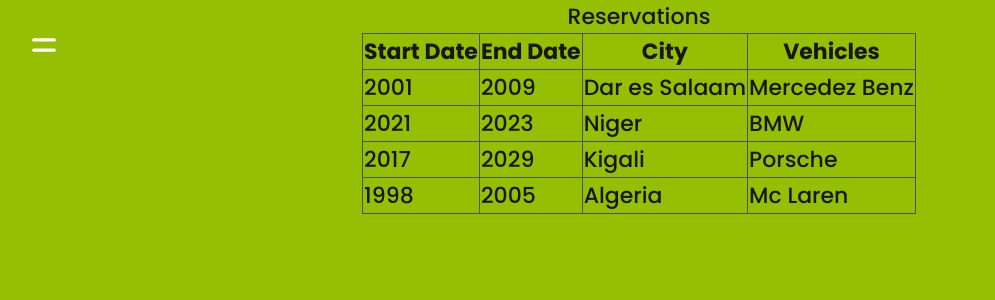
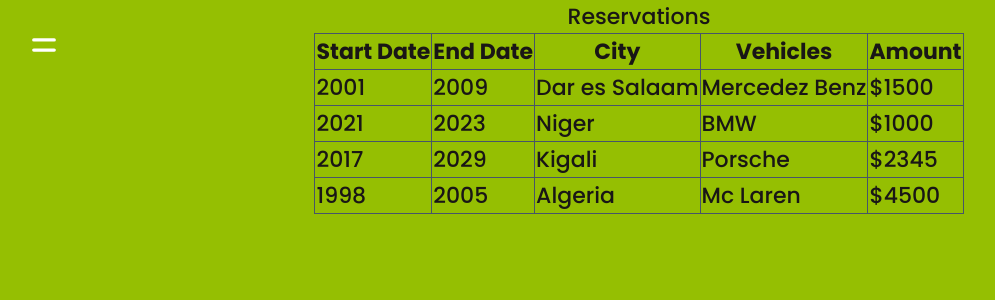
Before and after one commit to tumainimaganiko/front-end-capstone-group, a React (Create React App) app: page /my-reservations in a window 1280 px wide. Shown: the top 300 px of the page, without its empty margins (1-996 px from the left). Built offline with nearby package versions, Linux system fonts and the light colour scheme; no server answers.

Commit message:
Add Reservations Amount

```diff
--- a/src/components/Reservations.jsx
+++ b/src/components/Reservations.jsx
@@ -21,6 +21,7 @@ function Reservations() {
             <th className="border border-slate-600">End Date</th>
             <th className="border border-slate-600">City</th>
             <th className="border border-slate-600">Vehicles</th>
+            <th className="border border-slate-600">Amount</th>
           </tr>
         </thead>
         <tbody>
@@ -30,6 +31,7 @@ function Reservations() {
               <td className="border border-slate-600">{reservation.returnDate}</td>
               <td className="border border-slate-600">{reservation.city}</td>
               <td className="border border-slate-600">{reservation.car.name}</td>
+              <td className="border border-slate-600">{reservation.amount}</td>
             </tr>
           ))}
         </tbody>
--- a/src/redux/reservations/reservationSlice.js
+++ b/src/redux/reservations/reservationSlice.js
@@ -8,24 +8,28 @@ const initialState = {
       returnDate: '2009',
       city: 'Dar es Salaam',
       car: { name: 'Mercedez Benz' },
+      amount: '$1500',
     },
     {
       rentDate: '2021',
       returnDate: '2023',
       city: 'Niger',
       car: { name: 'BMW' },
+      amount: '$1000',
     },
     {
       rentDate: '2017',
       returnDate: '2029',
       city: 'Kigali',
       car: { name: 'Porsche' },
+      amount: '$2345',
     },
     {
       rentDate: '1998',
       returnDate: '2005',
       city: 'Algeria',
       car: { name: 'Mc Laren' },
+      amount: '$4500',
     },
   ],
 };
```
